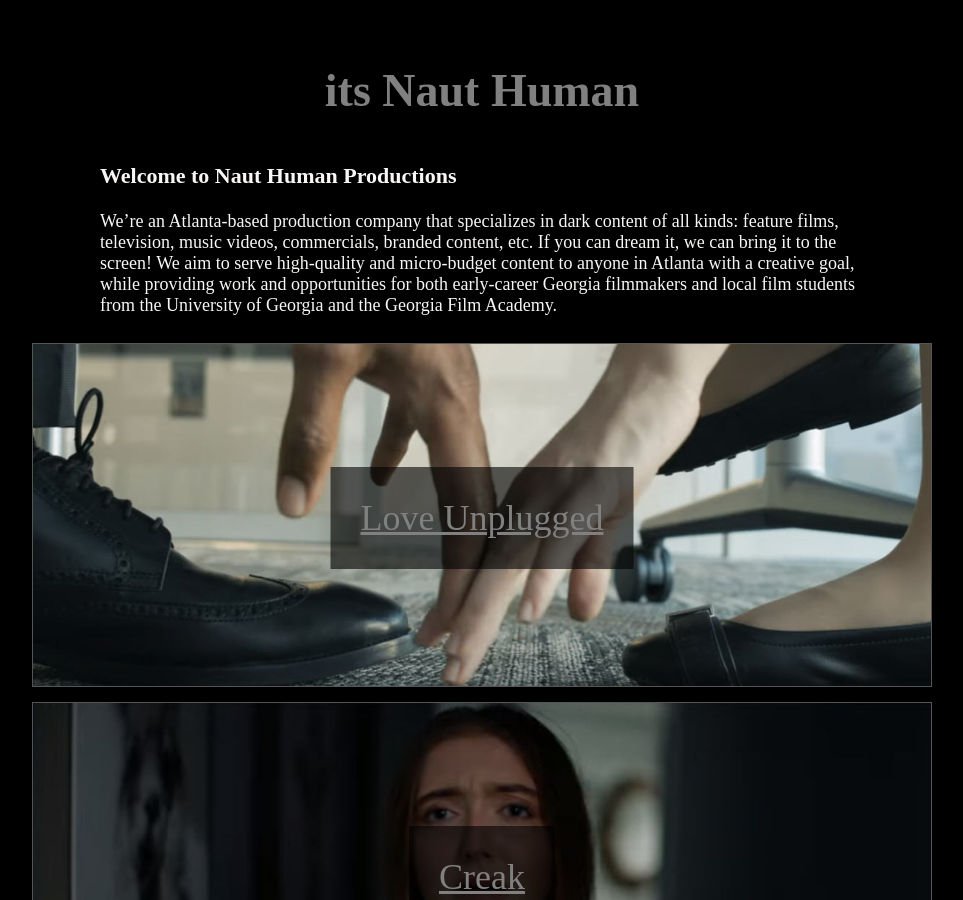
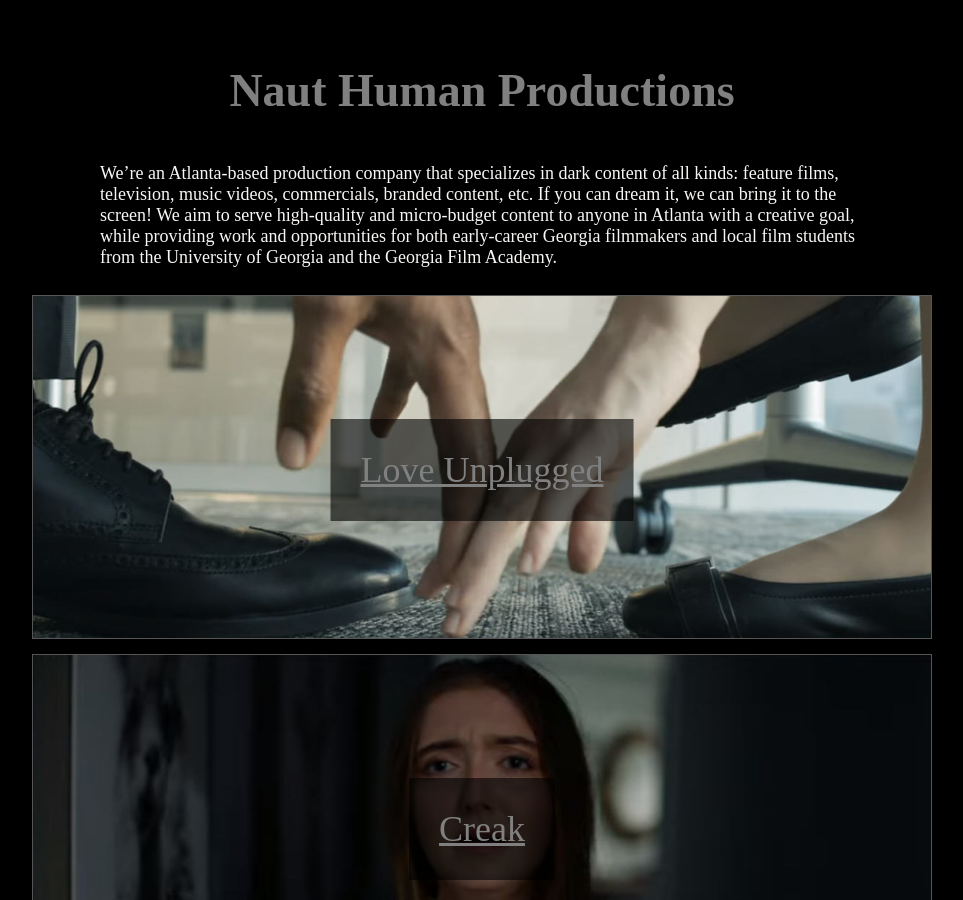
Before and after one commit to nauthuman/nauthuman.github.io, a Jekyll site: the page built from index.html, in a window 1280 px wide and 900 px high. Shown: the whole window, without its empty margins (158-1121 px from the left). Built offline with Jekyll 4.4.1, drawn with Linux system fonts in a browser that asks for light colours; some web fonts are replaced.

Commit message:
Update index.html

```diff
--- a/index.html
+++ b/index.html
@@ -6,9 +6,7 @@
 <div class="content">
   <div class="main">
 
-    <h1>its Naut Human</h1>
-
-    <h2>Welcome to Naut Human Productions</h2>
+    <h1>Naut Human Productions</h1>
 
     <p>
       We’re an Atlanta-based production company that specializes in dark content of all kinds:
```
